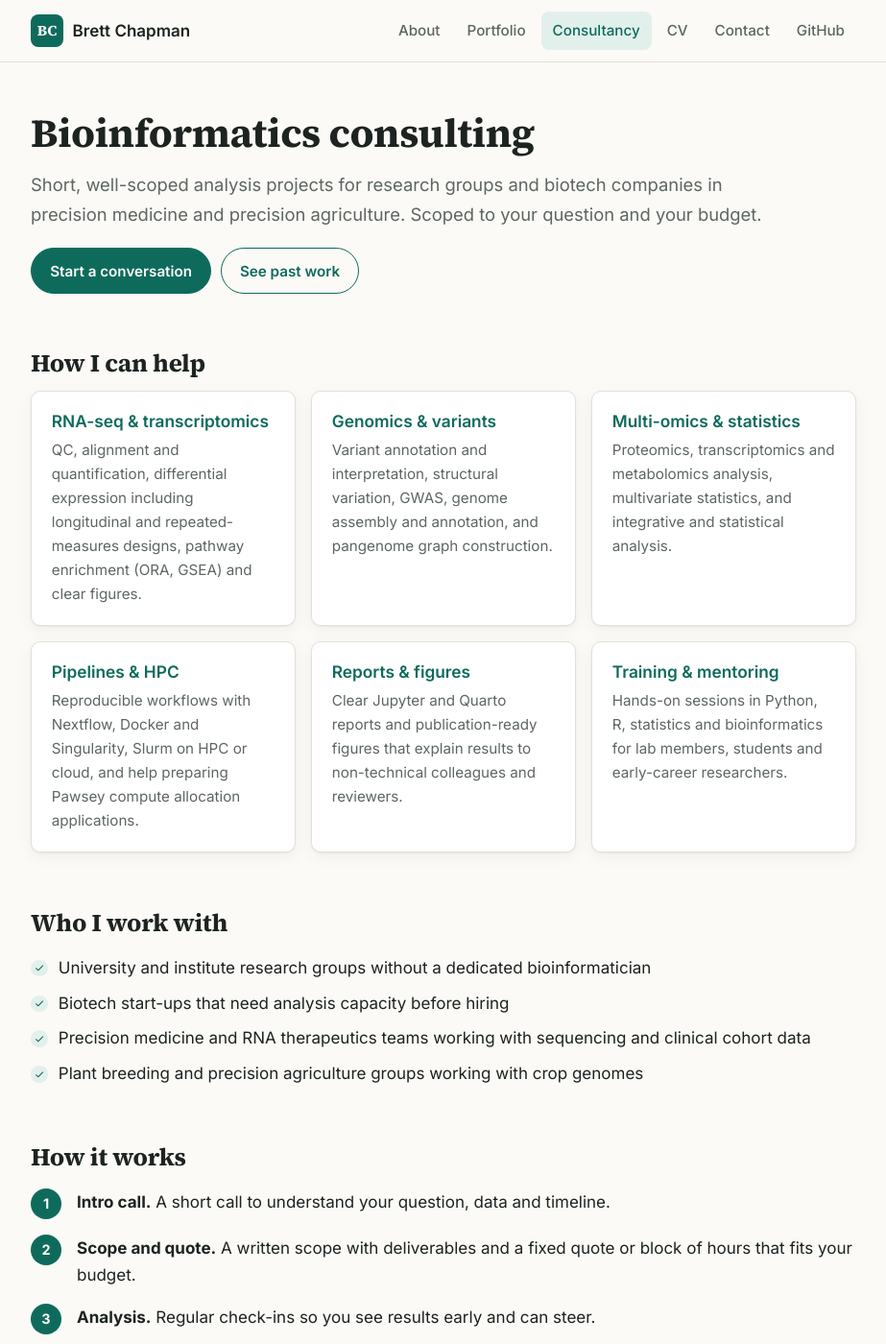
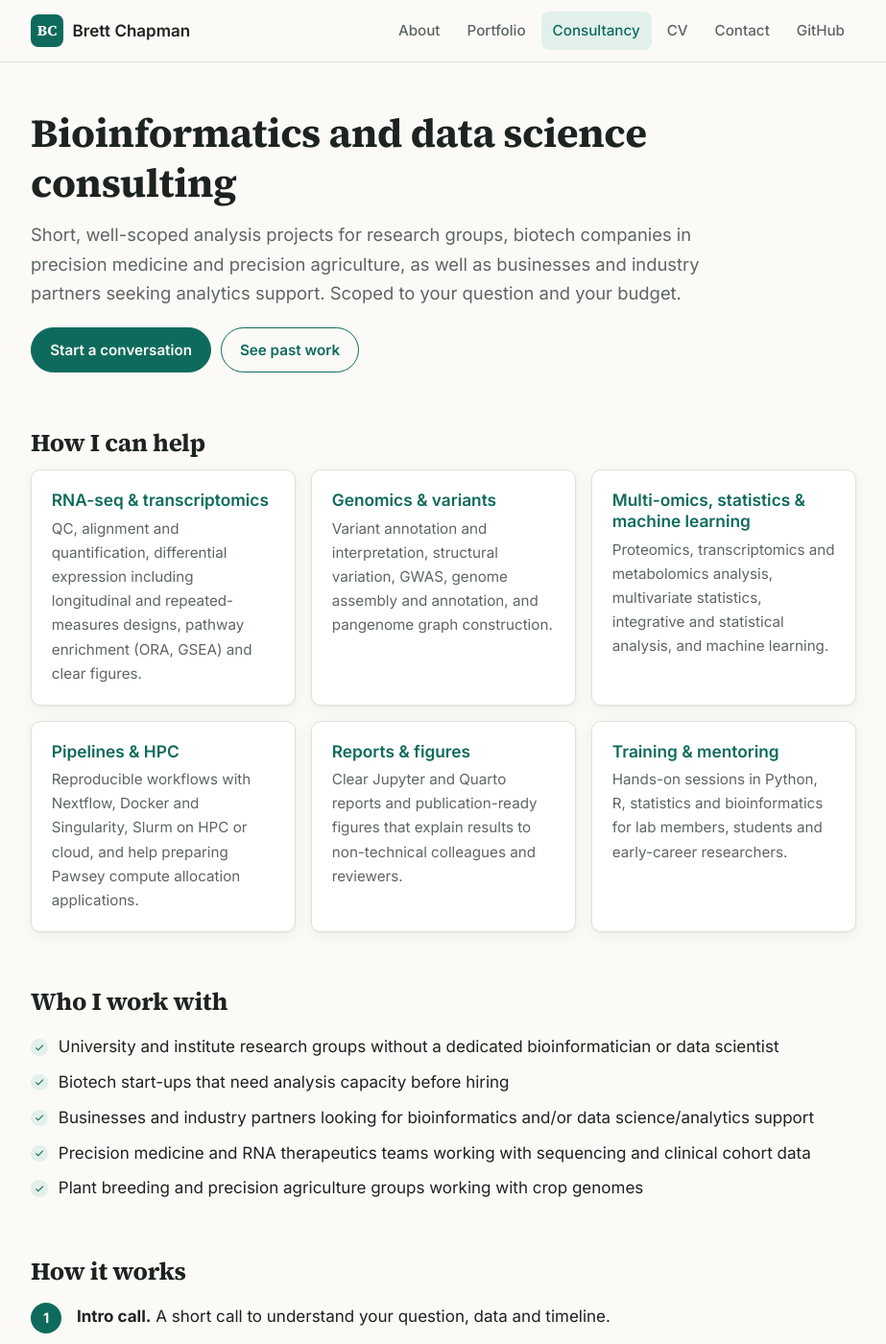
Before and after one commit to brettChapman/brettChapman.github.io, a Jekyll site: the page built from consultancy.html, in a window 1280 px wide and 1400 px high. Shown: the whole window at 96% size, without its empty margins (178-1101 px from the left). Built offline with Jekyll 4.4.1, drawn with Linux system fonts in a browser that asks for light colours; some of the changed text lies outside the part shown.

Commit message:
Minor updates

```diff
--- a/consultancy.html
+++ b/consultancy.html
@@ -13,8 +13,10 @@ feature: consultancy
 {% if site.consultancy.enabled %}
 
 <header class="page-header">
-  <h1 class="page-title">Bioinformatics consulting</h1>
-  <p class="lead">Short, well-scoped analysis projects for research groups and biotech companies in precision medicine and precision agriculture. Scoped to your question and your budget.</p>
+  <h1 class="page-title">Bioinformatics and data science consulting</h1>
+  <p class="lead">Short, well-scoped analysis projects for research groups, biotech companies in
+    precision medicine and precision agriculture, as well as businesses and industry partners seeking analytics support.
+    Scoped to your question and your budget.</p>
   <div class="cta-row">
     <a class="button" href="{{ '/contact/' | relative_url }}?topic=consulting">Start a conversation</a>
     <a class="button button-outline" href="{{ '/portfolio/' | relative_url }}">See past work</a>
@@ -26,15 +28,17 @@ feature: consultancy
   <div class="card-grid">
     <div class="card">
       <h3>RNA-seq &amp; transcriptomics</h3>
-      <p>QC, alignment and quantification, differential expression including longitudinal and repeated-measures designs, pathway enrichment (ORA, GSEA) and clear figures.</p>
+      <p>QC, alignment and quantification, differential expression including longitudinal and repeated-measures designs,
+        pathway enrichment (ORA, GSEA) and clear figures.</p>
     </div>
     <div class="card">
       <h3>Genomics &amp; variants</h3>
-      <p>Variant annotation and interpretation, structural variation, GWAS, genome assembly and annotation, and pangenome graph construction.</p>
+      <p>Variant annotation and interpretation, structural variation, GWAS, genome assembly and annotation,
+        and pangenome graph construction.</p>
     </div>
     <div class="card">
-      <h3>Multi-omics &amp; statistics</h3>
-      <p>Proteomics, transcriptomics and metabolomics analysis, multivariate statistics, and integrative and statistical analysis.</p>
+      <h3>Multi-omics, statistics &amp; machine learning</h3>
+      <p>Proteomics, transcriptomics and metabolomics analysis, multivariate statistics, integrative and statistical analysis, and machine learning.</p>
     </div>
     <div class="card">
       <h3>Pipelines &amp; HPC</h3>
@@ -54,8 +58,9 @@ feature: consultancy
 <section>
   <h2>Who I work with</h2>
   <ul class="checklist">
-    <li>University and institute research groups without a dedicated bioinformatician</li>
+    <li>University and institute research groups without a dedicated bioinformatician or data scientist</li>
     <li>Biotech start-ups that need analysis capacity before hiring</li>
+    <li>Businesses and industry partners looking for bioinformatics and/or data science/analytics support</li>
     <li>Precision medicine and RNA therapeutics teams working with sequencing and clinical cohort data</li>
     <li>Plant breeding and precision agriculture groups working with crop genomes</li>
   </ul>
--- a/contact.html
+++ b/contact.html
@@ -38,7 +38,7 @@ lead: Whether it's a role, a collaboration or a consulting project, I'd be glad
     </form>
     {% else %}
     <h2>Email me</h2>
-    <p>The quickest way to reach me is by email. A line or two about what you have in mind is plenty to start with.</p>
+    <p>The quickest way to reach me is by email.</p>
     <p><a class="button" href="mailto:{{ site.author.email }}?subject=Hello%20Brett">{{ site.author.email }}</a></p>
     {% endif %}
   </div>
```
Also changed, not shown: other parts of consultancy.html (+1 -1 lines).
